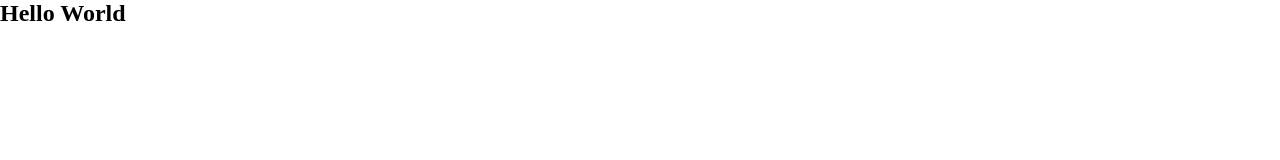
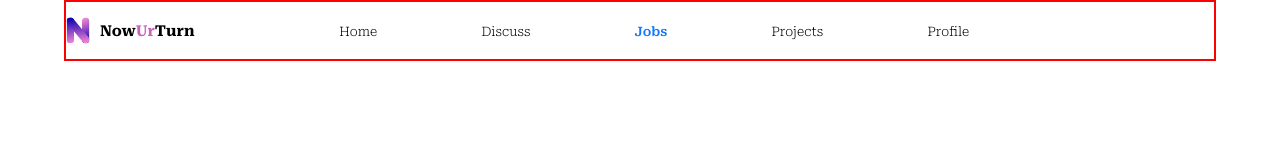
Before and after one commit to Frokesy/NowUrTurn, a website: page index.html in a window 1280 px wide. Drawn offline with Linux system fonts and the light colour scheme.

Commit message:
designed header

```diff
--- a/index.css
+++ b/index.css
@@ -2,4 +2,45 @@
     margin: 0;
     padding: 0;
     box-sizing: border-box;
+    font-family: "Roboto Serif", serif;
 }
+
+.header {
+    padding: 15px 0;
+    width: 90vw;
+    margin: 0 auto;
+    display: flex;
+    justify-content: space-between;
+    align-items: center;
+    border: red 2px solid;
+}
+
+.header img {
+    width: 1.5rem;
+}
+
+.brand-name {
+    display: flex;
+    align-items: center;
+}
+
+.brand-name h2 {
+    font-weight: 700;
+    font-size: 15px;
+    margin-left: 10px
+}
+
+.nav-menu span {
+    margin-right: 100px;
+    font-size: 13px;
+    font-weight: 200;
+}
+
+.nav-menu .active {
+    color: #1478ff;
+    font-weight: 600;
+}
+
+.mini-text {
+    color: #c863b9;
+}
--- a/index.html
+++ b/index.html
@@ -5,11 +5,29 @@
     <meta charset="UTF-8">
     <meta name="viewport" content="width=device-width, initial-scale=1.0">
     <link rel="stylesheet" href="/index.css">
+    <link rel="preconnect" href="https://fonts.googleapis.com">
+    <link rel="preconnect" href="https://fonts.gstatic.com" crossorigin>
+    <link href="https://fonts.googleapis.com/css2?family=Roboto+Serif:ital,opsz,wght@0,8..144,100..900;1,8..144,100..900&display=swap" rel="stylesheet">
     <title>NowUrTurn Sample</title>
 </head>
 
 <body>
-    <h2>Hello World</h2>
+    <div class="header">
+        <div class="brand-name">
+            <img src="/assets/Logo.svg" alt="logo">
+            <h2>Now<span class="mini-text">Ur</span>Turn</h2>
+        </div>
+
+        <div class="nav-menu">
+            <span>Home</span>
+            <span>Discuss</span>
+            <span class="active">Jobs</span>
+            <span>Projects</span>
+            <span>Profile</span>
+        </div>
+
+        <div class=""></div>
+    </div>
     <script type="module" src="/index.js"></script>
 </body>
 
```
Also changed, not shown: assets/Logo.svg (added).
